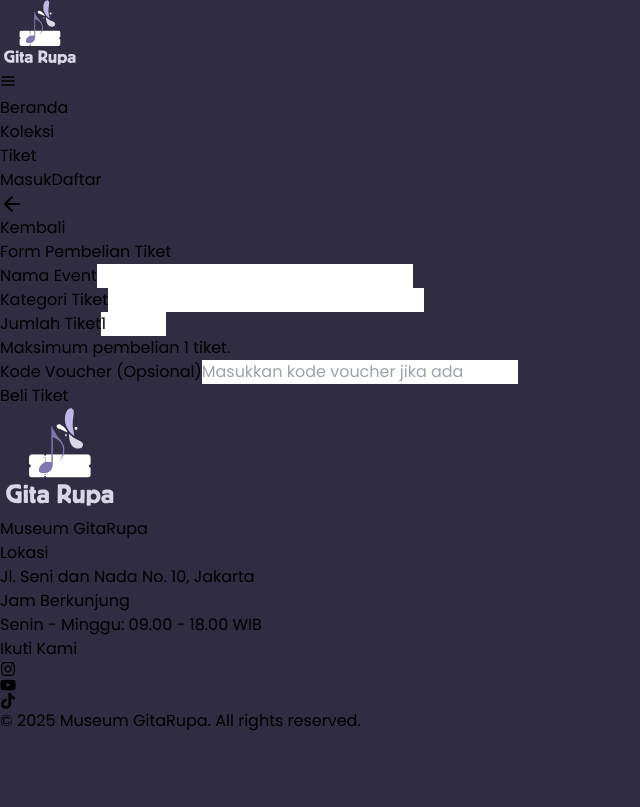
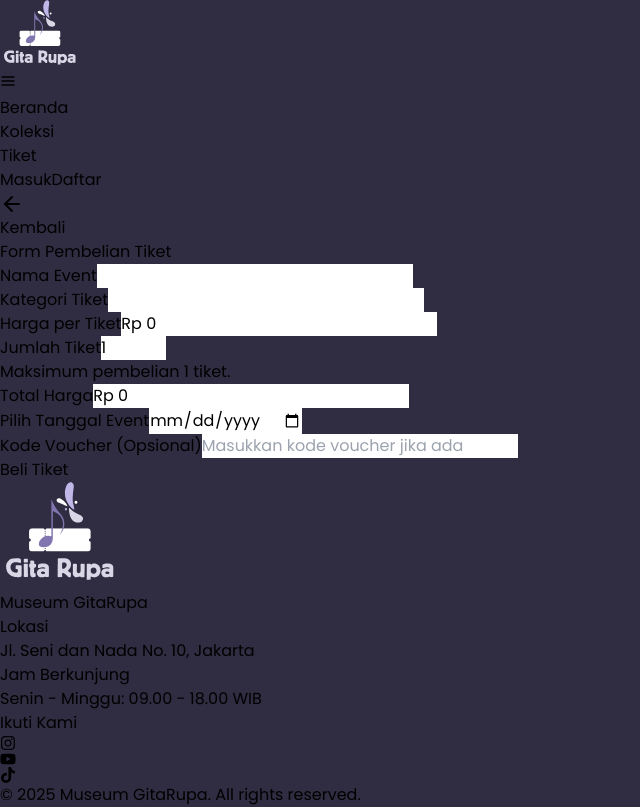
Before and after one commit to Team-Project-PCC/frontend, a Next.js app: page /tiket/1/1 in a window 1280 px wide. Shown: the whole page, without its empty margins (0-640 px from the left). Built offline with nearby package versions, Linux system fonts and the light colour scheme.

Commit message:
midtrans

```diff
--- a/package.json
+++ b/package.json
@@ -9,10 +9,12 @@
     "lint": "next lint"
   },
   "dependencies": {
+    "date-fns": "^4.1.0",
     "js-cookie": "^3.0.5",
     "lucide-react": "^0.479.0",
     "next": "14.2.24",
     "react": "^18",
+    "react-datepicker": "^8.2.1",
     "react-dom": "^18",
     "react-icons": "^5.5.0"
   },
--- a/src/app/(public)/tiket/[title]/[category]/page.jsx
+++ b/src/app/(public)/tiket/[title]/[category]/page.jsx
@@ -10,6 +10,7 @@
 
     const [eventTitle, setEventTitle] = useState("");
     const [ticketCategory, setTicketCategory] = useState("");
+    const [ticketPrice, setTicketPrice] = useState(0);
     const [ticketCount, setTicketCount] = useState(1);
     const [voucherCode, setVoucherCode] = useState("");
     const [maxQuota, setMaxQuota] = useState(1);
@@ -17,12 +18,35 @@
     const [eventId, setEventId] = useState(null);
     const [ticketCategoryId, setTicketCategoryId] = useState(null);
 
+    const [recurringType, setRecurringType] = useState(""); // daily / weekly
+    const [recurringDays, setRecurringDays] = useState([]); // ['Monday', 'Wednesday']
+    const [selectedDate, setSelectedDate] = useState("");
+
+    // Fungsi konversi nama hari Inggris ke Indonesia
+    const dayNameToIndonesian = (englishDay) => {
+        const days = {
+            sunday: "Minggu",
+            monday: "Senin",
+            tuesday: "Selasa",
+            wednesday: "Rabu",
+            thursday: "Kamis",
+            friday: "Jumat",
+            saturday: "Sabtu",
+        };
+        return days[englishDay] || englishDay;
+    };
+
+    // Untuk membandingkan nama hari, kita gunakan Bahasa Inggris seperti di recurringDays awal
     useEffect(() => {
         const storedEventTitle = localStorage.getItem("selectedEventTitle");
         const storedCategory = localStorage.getItem("selectedCategory");
         const storedQuota = localStorage.getItem("selectedQuota");
         const storedEventId = localStorage.getItem("selectedEventId");
         const storedCategoryId = localStorage.getItem("selectedCategoryId");
+        const storedPrice = localStorage.getItem("selectedPrice");
+
+        const storedRecurringType = localStorage.getItem("selectedRecurringType");
+        const storedRecurringDays = localStorage.getItem("selectedWeeklyDays"); // JSON string: ["Monday", "Wednesday"]
 
         if (storedEventTitle) setEventTitle(storedEventTitle);
         if (storedCategory) setTicketCategory(storedCategory);
@@ -34,6 +58,10 @@
 
         if (storedEventId) setEventId(parseInt(storedEventId, 10));
         if (storedCategoryId) setTicketCategoryId(parseInt(storedCategoryId, 10));
+        if (storedPrice) setTicketPrice(parseFloat(storedPrice));
+
+        if (storedRecurringType) setRecurringType(storedRecurringType);
+        if (storedRecurringDays) setRecurringDays(JSON.parse(storedRecurringDays));
     }, []);
 
     const handleTicketCountChange = (e) => {
@@ -49,10 +77,40 @@
         }
     };
 
+    const handleDateChange = (e) => {
+        const date = e.target.value;
+
+        if (!date) {
+            setSelectedDate("");
+            return;
+        }
+
+        const selected = new Date(date);
+        const dayNameEnglish = selected.toLocaleDateString("en-US", { weekday: "long" });
+        const dayNameIndonesian = dayNameToIndonesian(dayNameEnglish);
+
+        console.log("Dipilih (EN):", dayNameEnglish);
+        console.log("Dipilih (ID):", dayNameIndonesian);
+
+        if (recurringType === "weekly" && !recurringDays.includes(dayNameEnglish.toLowerCase())) {
+            const allowedDaysIndo = recurringDays.map(day => dayNameToIndonesian(day.charAt(0).toUpperCase() + day.slice(1).toLowerCase()));
+            alert(`Hanya bisa memilih di hari: ${allowedDaysIndo.join(", ")}`);
+            setSelectedDate("");
+            return;
+        }
+
+        setSelectedDate(date);
+    };
+
+    const getMinDate = () => {
+        const today = new Date();
+        return today.toISOString().split("T")[0];
+    };
+
     const handleSubmit = async (e) => {
         e.preventDefault();
 
-        const token = getToken(); // Ambil token dari cookies
+        const token = getToken();
 
         if (!token) {
             alert("Anda harus login terlebih dahulu!");
@@ -64,7 +122,11 @@
             return;
         }
 
-        // Format body sesuai dengan kebutuhan baru
+        if (!selectedDate) {
+            alert("Pilih tanggal terlebih dahulu.");
+            return;
+        }
+
         const bodyData = {
             event_id: eventId,
             tickets: [
@@ -73,15 +135,18 @@
                     quantity: ticketCount,
                 },
             ],
-            payment_method: "cashless", // Atur sesuai kebutuhan
-            promotion_code: voucherCode !== "" ? voucherCode : null,
+            date: selectedDate,
+            payment_method: "cashless",
         };
+
+        if (voucherCode && voucherCode.trim() !== "") {
+            bodyData.promotion_code = voucherCode.trim();
+        }
 
         console.log("Body Data yang Dikirim:", JSON.stringify(bodyData, null, 2));
         console.log("Authorization Token:", token);
 
         try {
-            // 1. Kirim data order tiket ke backend
             const response = await fetch(`${process.env.NEXT_PUBLIC_API_URL}/ticket`, {
                 method: "POST",
                 headers: {
@@ -91,22 +156,21 @@
                 body: JSON.stringify(bodyData),
             });
 
+            const result = await response.json();
+
             if (!response.ok) {
-                const errorData = await response.json();
-                throw new Error(errorData.message || "Gagal melakukan pemesanan tiket");
+                throw new Error(result.message || "Gagal melakukan pemesanan tiket");
             }
 
-            const result = await response.json();
-            console.log("Order Success:", result);
+            const snapToken = result?.order?.payment?.snap_token;
 
-            // 2. Ambil snap_token dari response payment
-            const snapToken = result?.order?.payment?.snap_token;
             if (!snapToken) {
-                throw new Error("Snap token tidak ditemukan!");
+                alert("Kode voucher tidak dapat digunakan atau pembayaran tidak tersedia.");
+                return;
             }
 
-            // 3. Redirect ke Midtrans Snap URL
             window.location.href = `https://app.sandbox.midtrans.com/snap/v2/vtweb/${snapToken}`;
+
         } catch (error) {
             console.error("Error:", error);
             alert(error.message);
@@ -116,6 +180,10 @@
     const handleBack = () => {
         router.back();
     };
+
+    const totalHarga = ticketPrice * ticketCount;
+
+    const recurringDaysIndo = recurringDays.map(day => dayNameToIndonesian(day));
 
     return (
         <section className="relative py-12 px-6 md:px-28 text-white bg-gradient-to-b from-[#433D60] to-[#211E2E] min-h-screen">
@@ -151,6 +219,16 @@
                     </div>
 
                     <div>
+                        <label className="block text-lg font-semibold mb-2">Harga per Tiket</label>
+                        <input
+                            type="text"
+                            value={`Rp ${ticketPrice.toLocaleString("id-ID")}`}
+                            readOnly
+                            className="w-full p-3 rounded-lg bg-gray-700 text-white border border-gray-500 cursor-not-allowed"
+                        />
+                    </div>
+
+                    <div>
                         <label className="block text-lg font-semibold mb-2">Jumlah Tiket</label>
                         <input
                             type="number"
@@ -164,6 +242,36 @@
                         <p className="text-sm text-gray-400 mt-1">
                             Maksimum pembelian {maxQuota} tiket.
                         </p>
+                    </div>
+
+                    <div>
+                        <label className="block text-lg font-semibold mb-2">Total Harga</label>
+                        <input
+                            type="text"
+                            value={`Rp ${totalHarga.toLocaleString("id-ID")}`}
+                            readOnly
+                            className="w-full p-3 rounded-lg bg-gray-700 text-white border border-gray-500 cursor-not-allowed"
+                        />
+                    </div>
+
+                    <div>
+                        <label className="block text-lg font-semibold mb-2 flex justify-between items-center">
+                            Pilih Tanggal Event
+                            {recurringType === "weekly" && recurringDaysIndo.length > 0 && (
+                                <span className="text-sm text-gray-400">
+                                    Hanya bisa memilih hari {recurringDaysIndo.join(", ")}
+                                </span>
+                            )}
+                        </label>
+
+                        <input
+                            type="date"
+                            min={getMinDate()}
+                            value={selectedDate}
+                            onChange={handleDateChange}
+                            className="w-full p-3 rounded-lg bg-gray-700 text-white border border-gray-500 focus:outline-none focus:ring-2 focus:ring-purple-400"
+                            required
+                        />
                     </div>
 
                     <div>
```
Also changed, not shown: src/app/(public)/tiket/[title]/page.jsx (+71 -20 lines), src/app/(public)/tiket/page.jsx (+5 -5 lines), 1 other file (tests, documents, lock files or other folders).
